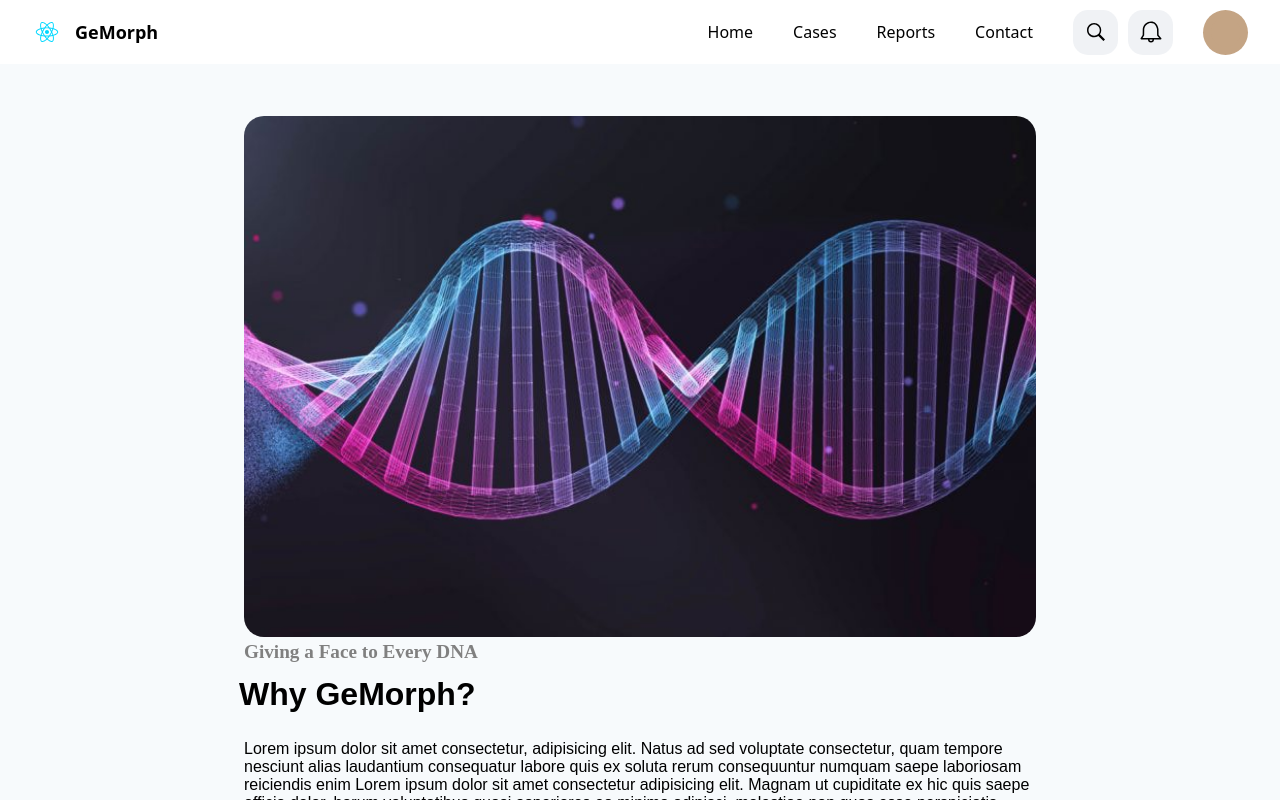
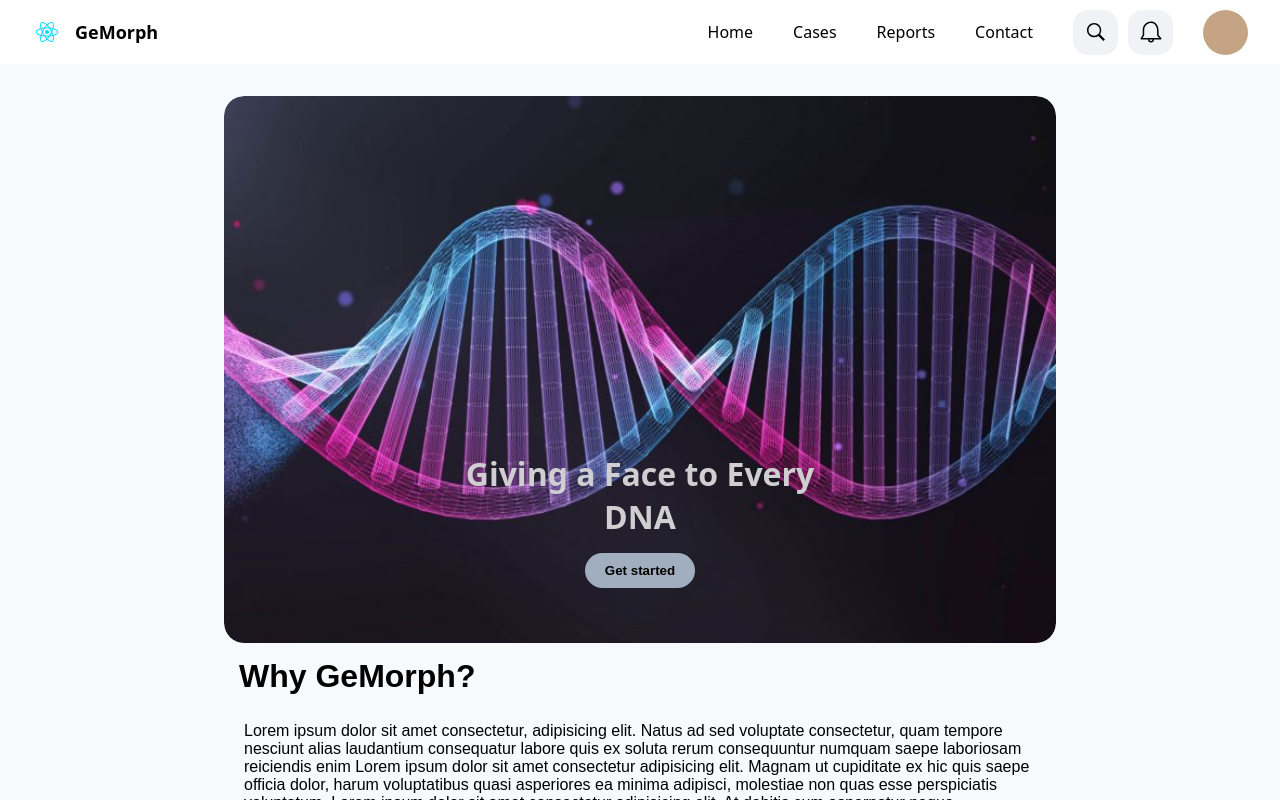
Before and after one commit to kh-hamz/mad, a React (Vite) app in the folder frntend/: page / in a window 1280 px wide. Shown: the top 800 px of the page. Built offline with nearby package versions, Linux system fonts and the light colour scheme.

Commit message:
minor changes in frontend

```diff
--- a/frntend/src/pages/Home.css
+++ b/frntend/src/pages/Home.css
@@ -24,27 +24,55 @@
 .img-container {
   width: 100%;
   height: auto;
+  display: flex;
+  justify-content: center;
+  align-items: center;
 }
 
-.imgae {
-  padding: 20px;
-  height: 100%;
+.image-wrapper {
+  position: relative;
+  width: 100%;
+  border-radius: 20px;
+  overflow: hidden;
 }
 
-.imgae img {
+.cover-image {
   width: 100%;
+  height: auto;
   border-radius: 20px;
+  display: block;
+}
+
+.overlay {
+  position: absolute;
+  bottom: 10%;
+  left: 50%;
+  transform: translateX(-50%);
+  text-align: center;
 }
 
 .imgText {
-  z-index: 100;
-  position: absolute;
-  font-size: larger;
+  font-size: 2rem;
   font-weight: 900;
-  color: grey;
-  display: flex;
-  justify-content: center;
-  align-items: center;
+  color: #cfced0;
+  font-weight: 900;
+  font-family: system-ui;
+}
+
+.cta-button {
+  margin-top: 15px;
+  padding: 10px 20px;
+  background-color: #a1aebf;
+  border: none;
+  border-radius: 20px;
+  color: black;
+  font-weight: bold;
+  cursor: pointer;
+  transition: background 0.3s ease-in-out;
+}
+
+.cta-button:hover {
+  background-color: #9191b8;
 }
 
 .descript {
--- a/frntend/src/pages/Home.tsx
+++ b/frntend/src/pages/Home.tsx
@@ -1,12 +1,11 @@
 // Uncomment the commented lines for hardcoded GuestNavbar if authentication isn't implemented
 // Also in GuestNavbar.css .navbar element
-
 
 import React from "react";
 import "./Home.css";
 import FeatureBlock from "../components/LandingPage/FeatureBlock";
 import ImageFeatureBlock from "../components/LandingPage/ImageFeatureBlock";
-import CoverImage from "../assets/coverImg.jpg"
+import CoverImage from "../assets/coverImg.jpg";
 // import GuestNavbar from "../components/Navbar/GuestNavbar";
 const viteLogo = "/vite.svg";
 
@@ -17,11 +16,19 @@ const Home: React.FC = () => {
     <div className="main">
       <div className="main-inner">
         <div className="img-container">
-            <div className="imgae">
-              <img src={CoverImage} alt="Logo"></img>
-              <div className="imgText">Giving a Face to Every DNA</div>
+          <div className="image-wrapper">
+            <img
+              src={CoverImage}
+              alt="DNA Illustration"
+              className="cover-image"
+            />
+            <div className="overlay">
+              <h1 className="imgText">Giving a Face to Every DNA</h1>
+              <button className="cta-button">Get started</button>
             </div>
           </div>
+        </div>
+
         <div className="descript">
           <h1>Why GeMorph?</h1>
         </div>
```
Lines whose indentation alone changed are shown as unchanged.
